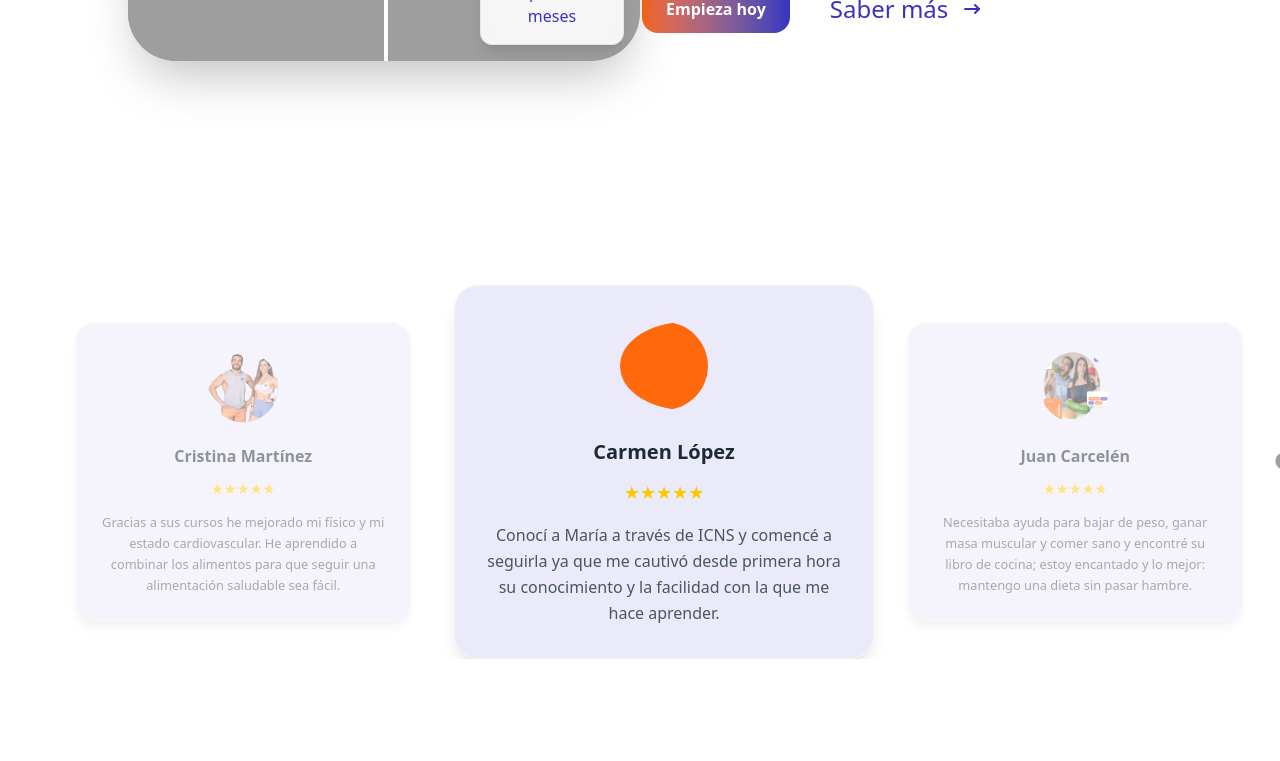
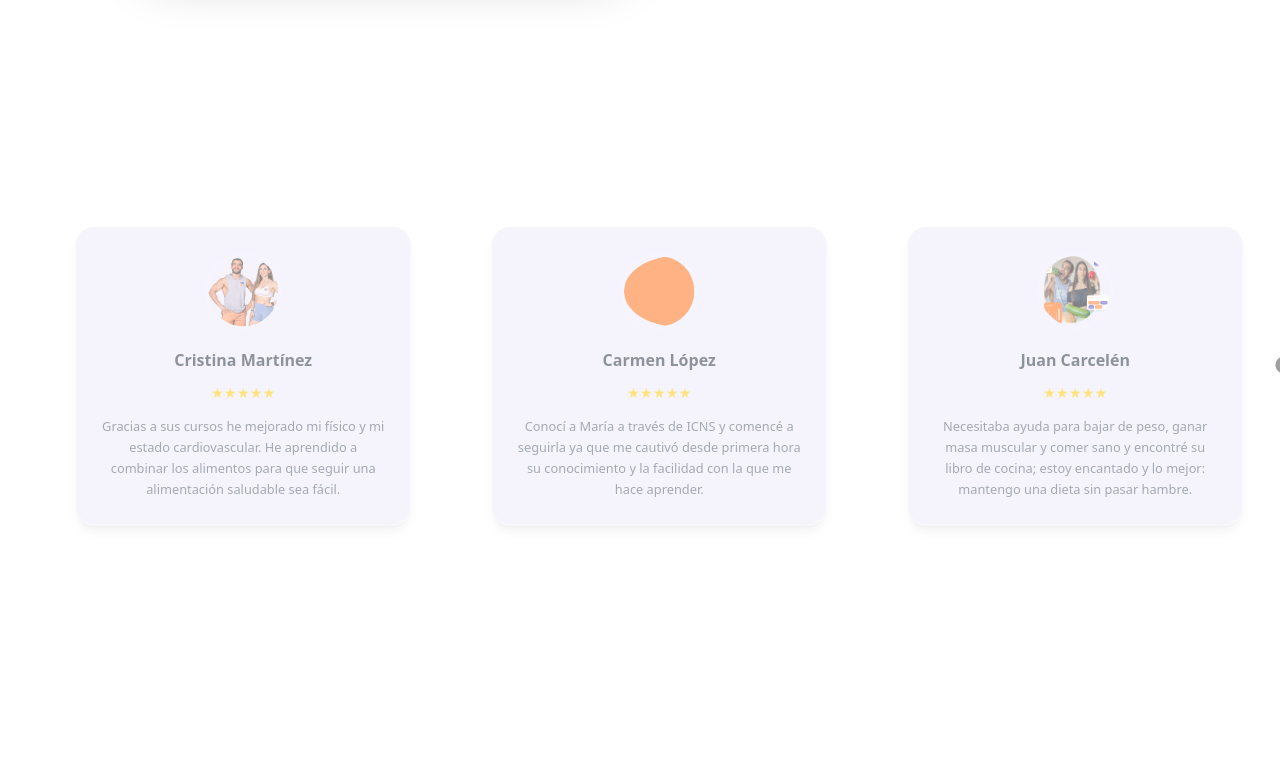
Before and after one commit to JohanGarcialife/squat-fit-website, a Next.js app: page / in a window 1280 px wide. Shown: the part 2560-3321 px from the top of the page. Built offline with nearby package versions, Linux system fonts and the light colour scheme; grey boxes are pictures that could not be loaded.

Commit message:
Bug carousel corregido

```diff
--- a/src/app/_components/TestimonialCarousel.js
+++ b/src/app/_components/TestimonialCarousel.js
@@ -132,7 +132,7 @@ const TestimonialCarousel = () => {
   };
 
   return (
-    <div className="w-full py-16 bg-white">
+    <div className="w-full py-16 bg-white overflow-hidden">
       <div className="w-full max-w-7xl mx-auto px-4">
 
         <Slider {...settings}>
--- a/src/app/globals.css
+++ b/src/app/globals.css
@@ -36,10 +36,5 @@ body {
 }
 
 .slick-list{
-    margin: 0 -10px;
+    overflow: hidden;
 }
-
-.slick-slide.slick-current > div {
-    transform: scale(1);
-    opacity: 1;
-}
--- a/src/app/page.js
+++ b/src/app/page.js
@@ -11,7 +11,7 @@ const beforeSrc = "https://images.unsplash.com/photo-1573878222998-40b24a653ac8?
   const afterSrc = "https://images.unsplash.com/photo-1606902965551-dce093cda6e7?q=80&w=987&auto=format&fit=crop&ixlib=rb-4.1.0&ixid=M3wxMjA3fDB8MHxwaG90by1wYWdlfHx8fGVufDB8fHx8fA%3D%3D"
   return (
     <main className="flex min-h-screen flex-col items-center justify-between">
-      <div className="p-24">
+      <div className="">
         <HeroSection />
         <Progress />
         <Comparision beforeSrc={beforeSrc} afterSrc={afterSrc} />
```
